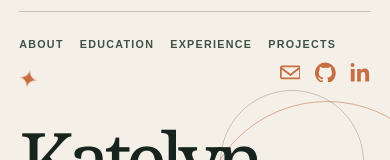
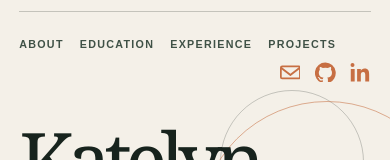
Before and after one commit to kae-chi/kae-chi.github.io, a Next.js app: page / in a window 390 px wide. Shown: the top 160 px of the page. Built offline with nearby package versions, Linux system fonts and the light colour scheme.

Commit message:
Fix mobile browser formatting

```diff
--- a/app/globals.css
+++ b/app/globals.css
@@ -93,7 +93,6 @@ main {
   left: 0;
   color: var(--copper);
   font-size: clamp(1.35rem, 2.1vw, 2rem);
-  animation: glint 5s ease-in-out infinite;
 }
 
 h1,
@@ -601,8 +600,10 @@ time {
 }
 
 .project-card-top > span {
+  font-family: Arial, Helvetica, sans-serif;
   color: var(--copper);
   font-size: 1.4rem;
+  font-variant-emoji: text;
 }
 
 .project-card p {
@@ -805,7 +806,7 @@ footer {
   }
 
   .star {
-    top: 3rem;
+    display: none;
   }
 
   .orbit-one {
--- a/app/layout.tsx
+++ b/app/layout.tsx
@@ -4,6 +4,9 @@ import "./globals.css";
 
 export const metadata: Metadata = {
   title: "Katelyn (Kae) Chi",
+  other: {
+    "format-detection": "telephone=no,date=no,email=no,address=no",
+  },
 };
 
 export const viewport: Viewport = {
--- a/app/page.tsx
+++ b/app/page.tsx
@@ -205,7 +205,7 @@ export default function Home() {
             >
               <div className="project-card-top">
                 <h3>{project.name}</h3>
-                <span aria-hidden="true">↗</span>
+                <span className="project-arrow" aria-hidden="true">↗︎</span>
               </div>
               <p>{project.description}</p>
               <span className={`project-language ${project.language === "Python" ? "python" : "cpp"}`}>
```
